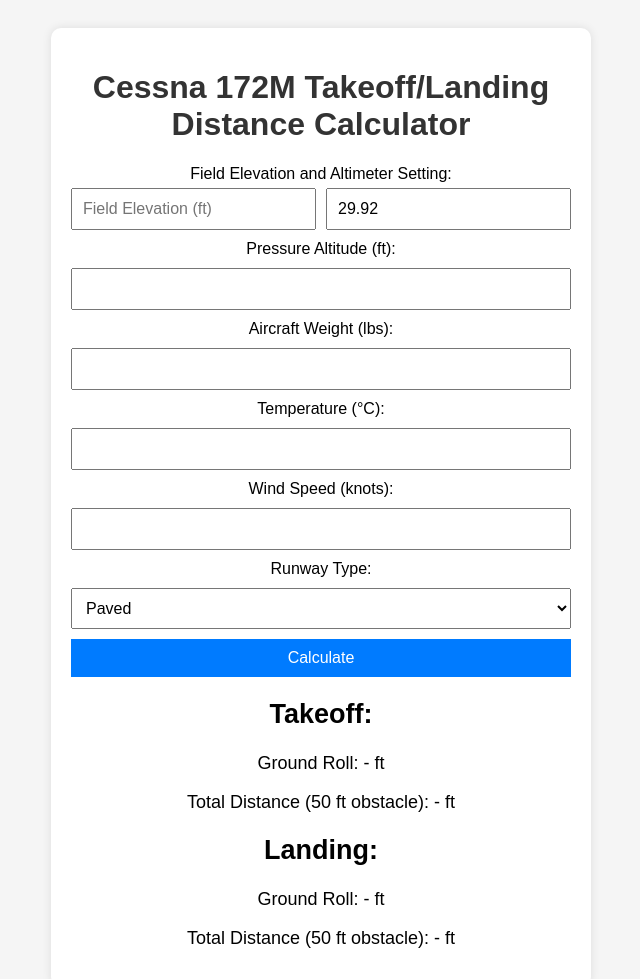
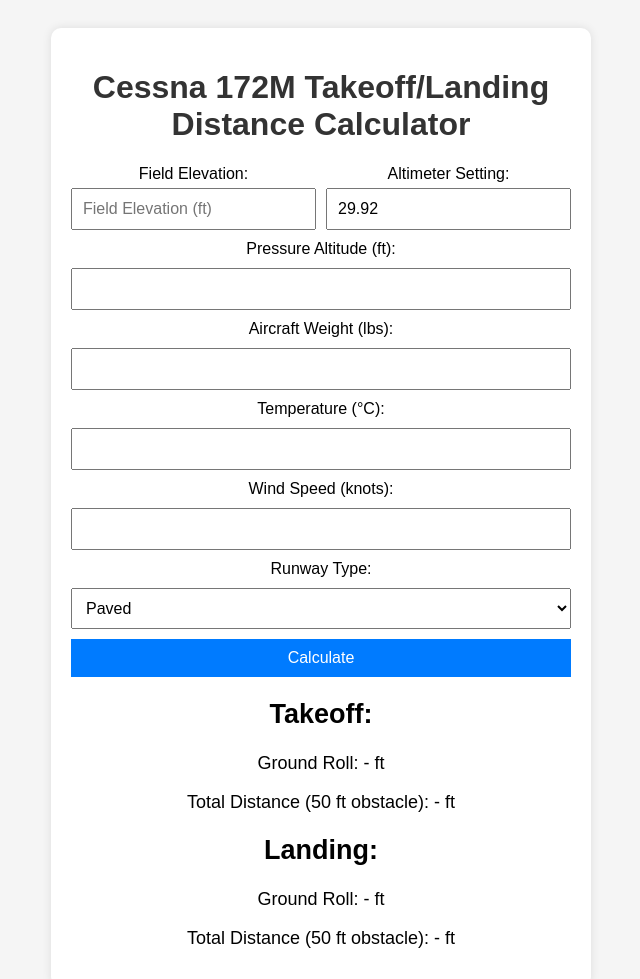
Before and after one commit to SasanAhmadi/aircraft-perf-calculator, a plain HTML site: page index.html in a window 1280 px wide. Shown: the whole page, without its empty margins (319-959 px from the left). Drawn offline with Linux system fonts and the light colour scheme.

Commit message:
separate field labels

```diff
--- a/index.html
+++ b/index.html
@@ -14,7 +14,10 @@
 
         <form id="takeoffForm">
             <div class="form-group">
-                <label>Field Elevation and Altimeter Setting:</label>
+                <div class="form-group-row">
+                    <label>Field Elevation:</label>
+                    <label>Altimeter Setting:</label>
+                </div>
                 <div class="form-group-row">
                     <input type="number" id="fieldElevation" placeholder="Field Elevation (ft)" required>
                     <input type="number" id="altimeterSetting" step="0.01" placeholder="Altimeter Setting (inHg)" value="29.92" required>
```
